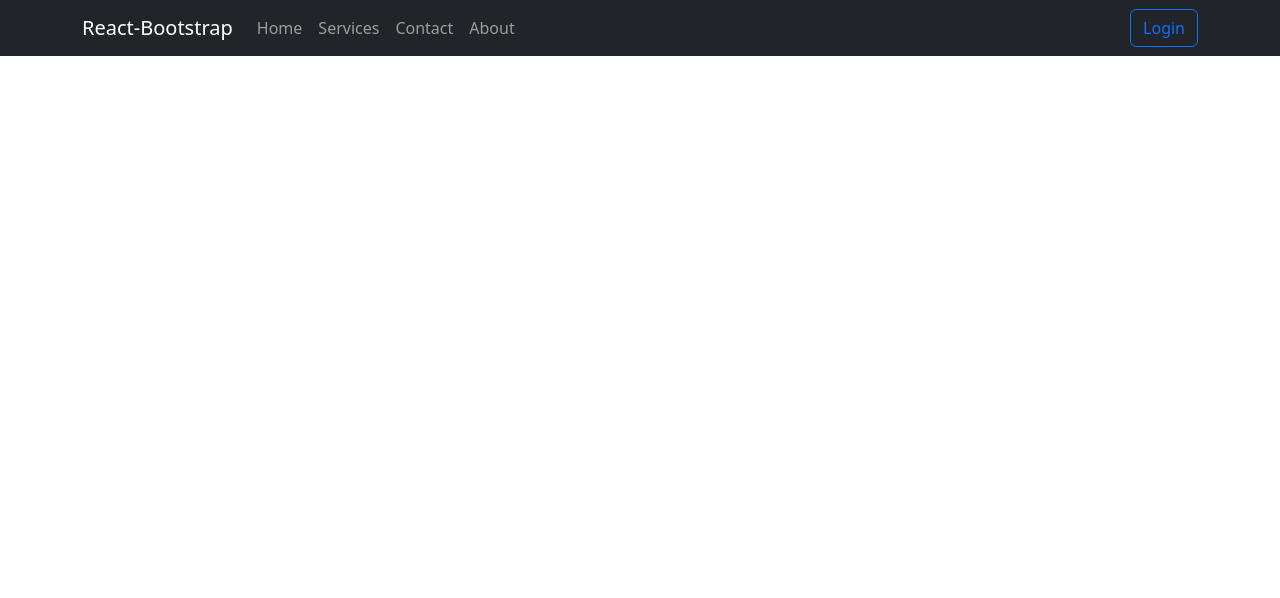
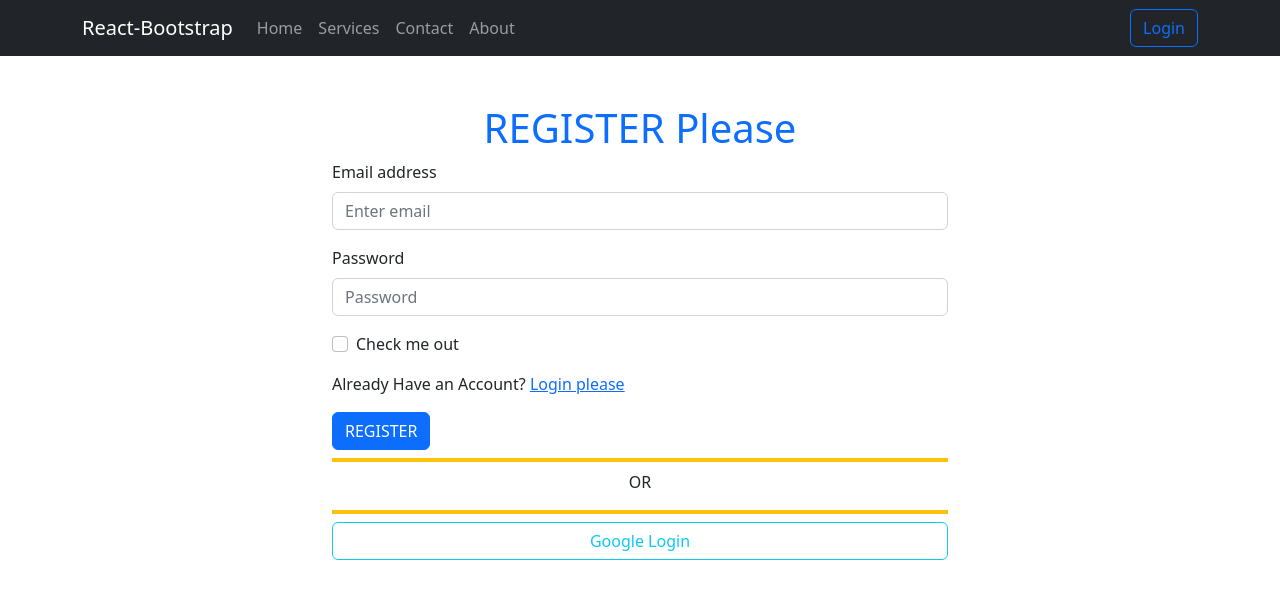
Before and after one commit to moshiur25524/body_building, a React (Create React App) app: page /register in a window 1280 px wide. Shown: the top 598 px of the page. Built offline with nearby package versions, Linux system fonts and the light colour scheme; no server answers.

Commit message:
Login and Register authentication is created with firebase hook

```diff
--- a/src/App.js
+++ b/src/App.js
@@ -6,6 +6,7 @@ import Contact from './Pages/Contact/Contact';
 import Services from './Pages/Services/Services';
 import About from './Pages/About/About';
 import Login from './Pages/Login/Login';
+import Register from './Pages/Register/Register';
 
 function App() {
   return (
@@ -17,6 +18,7 @@ function App() {
         <Route path='/contact' element={<Contact/>}/>
         <Route path='/about' element={<About/>}/>
         <Route path='/login' element={<Login/>}/>
+        <Route path='/register' element={<Register/>}/>
 
       </Routes>
     </div>
--- a/src/Pages/Login/Login.js
+++ b/src/Pages/Login/Login.js
@@ -1,32 +1,50 @@
 import React from 'react';
 import Button from 'react-bootstrap/Button';
 import Form from 'react-bootstrap/Form';
-import { useSignInWithGoogle } from 'react-firebase-hooks/auth';
+import { useSignInWithEmailAndPassword, useSignInWithGoogle } from 'react-firebase-hooks/auth';
+import { Link } from 'react-router-dom';
 import auth from '../../firebase.init';
 
 
 const Login = () => {
 
-    const [signInWithGoogle, user, loading, error] = useSignInWithGoogle(auth);
+    const [signInWithGoogle, guser, gloading, gerror] = useSignInWithGoogle(auth);
+    const [
+        signInWithEmailAndPassword,
+        user,
+        loading,
+        error,
+      ] = useSignInWithEmailAndPassword(auth);
+
     const googleSignIn = () => {
         signInWithGoogle()
         console.log(user);
     }
+
+    const handleLogin = e =>{
+        e.preventDefault()
+        const email = e.target.email.value;
+        const password = e.target.password.value;
+
+        signInWithEmailAndPassword(email, password)
+        e.target.reset()
+    }
     return (
         <div className='container w-50 mx-auto mt-5'>
             <h1 className='text-center text-primary'>LOGIN Please !!</h1>
-            <Form>
+            <Form onSubmit={handleLogin}>
                 <Form.Group className="mb-3" controlId="formBasicEmail">
                     <Form.Label>Email address</Form.Label>
-                    <Form.Control type="email" placeholder="Enter email" />
+                    <Form.Control type="email" name='email' placeholder="Enter email" />
                 </Form.Group>
 
                 <Form.Group className="mb-3" controlId="formBasicPassword">
                     <Form.Label>Password</Form.Label>
-                    <Form.Control type="password" placeholder="Password" />
+                    <Form.Control type="password" name='password' placeholder="Password" />
                 </Form.Group>
+                <p>New Here? <Link to={'/register'}>Register please</Link></p>
                 <Button variant="primary" type="submit">
-                    Submit
+                    LOGIN
                 </Button>
             </Form>
             <div className="border border-bottom border-2 border-warning my-2"></div> <p className='text-center'>OR</p>
--- a/src/Pages/Register/Register.js
+++ b/src/Pages/Register/Register.js
@@ -1,29 +1,60 @@
 import React from 'react';
-import { Button } from 'react-bootstrap';
-import { Form } from 'react-router-dom';
+import Button from 'react-bootstrap/Button';
+import Form from 'react-bootstrap/Form';
+import { useCreateUserWithEmailAndPassword, useSignInWithGoogle } from 'react-firebase-hooks/auth';
+import { Link } from 'react-router-dom';
+import auth from '../../firebase.init';
 
 const Register = () => {
+    const [signInWithGoogle, guser, gloading, gerror] = useSignInWithGoogle(auth);
+    const [
+        createUserWithEmailAndPassword,
+        user,
+        loading,
+        error,
+      ] = useCreateUserWithEmailAndPassword(auth);
+
+    const handleRegister = e =>{
+        e.preventDefault()
+        const email = e.target.email.value;
+        const password = e.target.password.value;
+        createUserWithEmailAndPassword(email, password)
+        e.target.reset()
+    }
+
+    const googleSignIn = () => {
+        signInWithGoogle()
+        console.log(user);
+    }
     return (
-        <Form>
+        <div className='container w-50 mx-auto mt-5'>
+            <h1 className='text-center text-primary'>REGISTER Please</h1>
+            <Form onSubmit={handleRegister}>
                 <Form.Group className="mb-3" controlId="formBasicEmail">
                     <Form.Label>Email address</Form.Label>
-                <Form.Control type="email" placeholder="Enter email" />
-                <Form.Text className="text-muted">
-                    We'll never share your email with anyone else.
-                </Form.Text>
+                    <Form.Control type="email" name='email' placeholder="Enter email" />
                 </Form.Group>
 
                 <Form.Group className="mb-3" controlId="formBasicPassword">
                     <Form.Label>Password</Form.Label>
-                <Form.Control type="password" placeholder="Password" />
+                    <Form.Control type="password" name='password' placeholder="Password" />
                 </Form.Group>
                 <Form.Group className="mb-3" controlId="formBasicCheckbox">
                     <Form.Check type="checkbox" label="Check me out" />
                 </Form.Group>
+                <p>Already Have an Account? <Link to={'/login'}>Login please</Link></p>
                 <Button variant="primary" type="submit">
-                Submit
+                    REGISTER
                 </Button>
             </Form>
+            <div className="border border-bottom border-2 border-warning my-2"></div> <p className='text-center'>OR</p>
+            <div className="border border-bottom border-2 border-warning my-2"></div>
+            <div className="d-grid gap-2">
+                <Button onClick={googleSignIn} variant="outline-info" size="md">
+                    Google Login
+                </Button>
+            </div>
+        </div>
     );
 };
 
```
Lines whose indentation alone changed are shown as unchanged.
